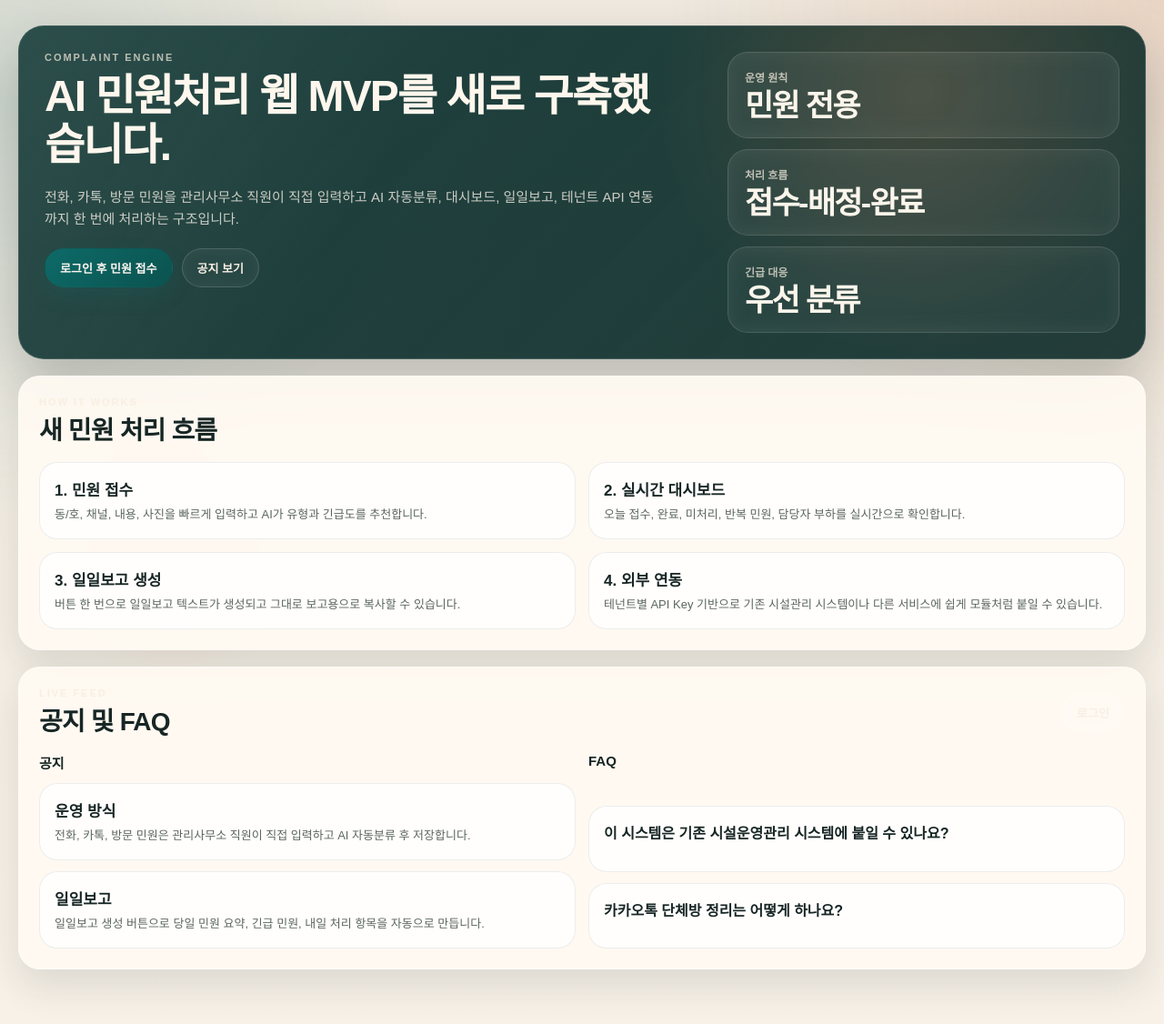
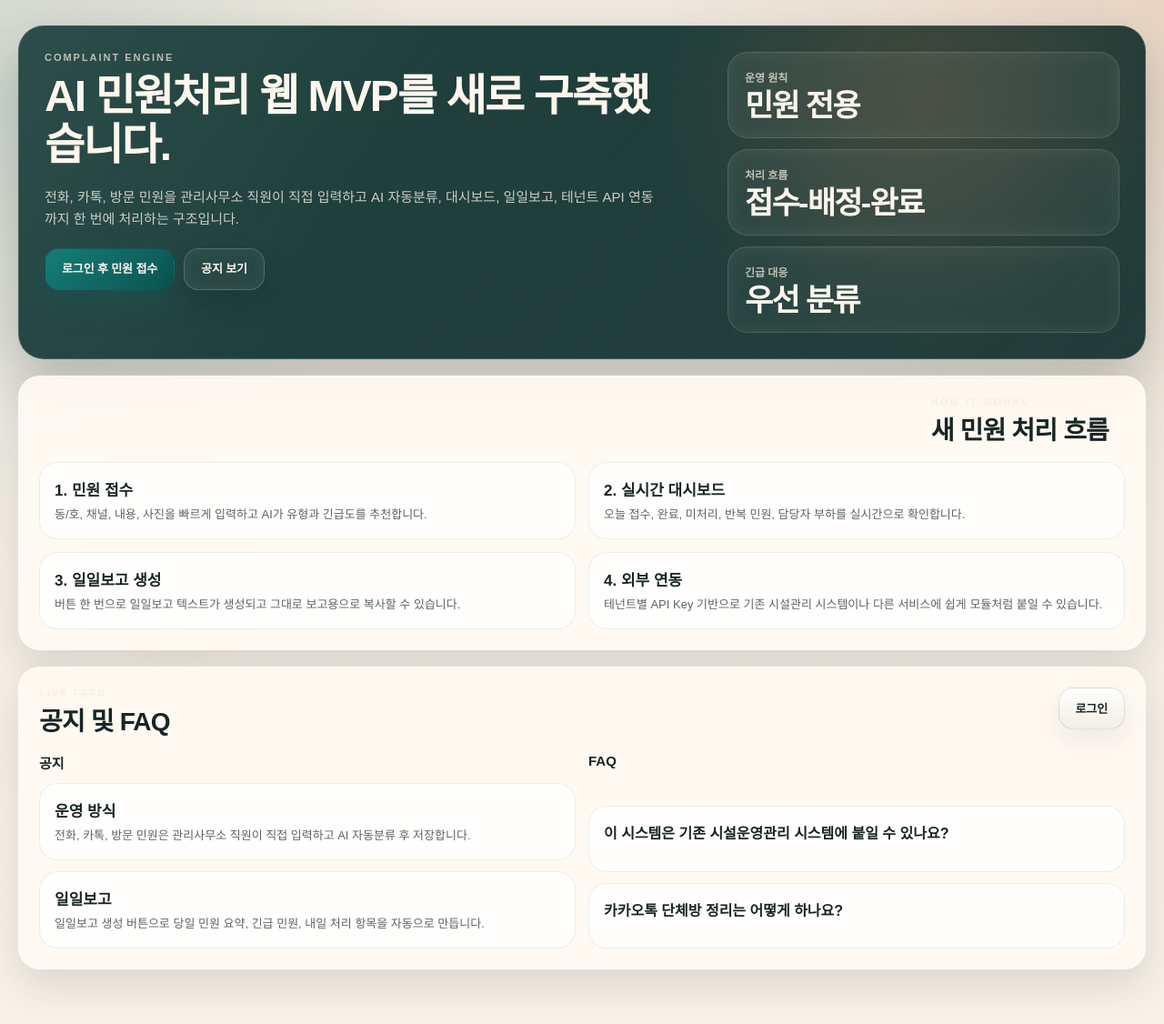
Before and after one commit to guige01-guinsa/ka-part, a FastAPI app: page /pwa/public.html in a window 1280 px wide. Shown: the whole page at 91% size. Run offline with FastAPI, Linux system fonts and the light colour scheme.

Commit message:
Refresh portal button visibility and layout

```diff
--- a/static/pwa/index.html
+++ b/static/pwa/index.html
@@ -10,7 +10,7 @@
   />
   <meta name="theme-color" content="#133936" />
   <link rel="manifest" href="/pwa/manifest.webmanifest?v=4" />
-  <link rel="stylesheet" href="/pwa/portal.css?v=20260409p7" />
+  <link rel="stylesheet" href="/pwa/portal.css?v=20260410a1" />
 </head>
 <body class="portal-shell">
   <div class="page-orb orb-a" aria-hidden="true"></div>
--- a/static/pwa/portal.css
+++ b/static/pwa/portal.css
@@ -12,6 +12,10 @@
   --accent-warm: #cc7646;
   --danger: #b64642;
   --shadow: 0 18px 42px rgba(29, 42, 40, 0.12);
+  --btn-radius: 16px;
+  --btn-height: 46px;
+  --btn-shadow-soft: 0 12px 28px rgba(29, 42, 40, 0.08);
+  --btn-shadow-strong: 0 16px 34px rgba(13, 106, 103, 0.24);
 }
 
 * {
@@ -131,61 +135,148 @@ body {
   line-height: 1.6;
 }
 
-.hero-actions,
-.cta-row,
-.filter-row,
-.panel-head {
+.hero-actions {
   display: flex;
   flex-wrap: wrap;
   gap: 10px;
   align-items: center;
-  justify-content: space-between;
-}
-
-.hero-actions {
   justify-content: flex-start;
   margin-top: 20px;
 }
 
+.panel-head {
+  display: grid;
+  grid-template-columns: minmax(0, 1fr) auto;
+  gap: 16px 18px;
+  align-items: start;
+}
+
+.panel-head > :last-child {
+  justify-self: end;
+  align-self: start;
+}
+
+.cta-row,
+.filter-row,
+.table-actions,
+.attachment-actions {
+  display: flex;
+  flex-wrap: wrap;
+  gap: 10px;
+  align-items: center;
+}
+
+.cta-row {
+  margin-top: 16px;
+}
+
+.panel-head .cta-row {
+  margin-top: 0;
+  justify-content: flex-end;
+  width: min(720px, 100%);
+}
+
+.filter-row {
+  margin-top: 16px;
+  gap: 12px;
+  align-items: end;
+}
+
+.filter-row .field,
+.filter-row .field-inline {
+  flex: 1 1 210px;
+  min-width: 210px;
+}
+
+.filter-row .badge-group {
+  flex: 1 1 260px;
+}
+
 .ghost-btn,
 .action-btn {
+  appearance: none;
+  display: inline-flex;
+  align-items: center;
+  justify-content: center;
+  gap: 8px;
   border: 1px solid transparent;
-  border-radius: 999px;
-  padding: 11px 16px;
+  min-height: var(--btn-height);
+  padding: 0 18px;
+  border-radius: var(--btn-radius);
   font: inherit;
   font-size: 13px;
   font-weight: 700;
+  line-height: 1;
+  letter-spacing: -0.01em;
   cursor: pointer;
   text-decoration: none;
-  transition: transform 140ms ease, box-shadow 140ms ease, background 140ms ease, color 140ms ease;
+  white-space: nowrap;
+  transition:
+    transform 160ms ease,
+    box-shadow 160ms ease,
+    background 160ms ease,
+    border-color 160ms ease,
+    color 160ms ease;
 }
 
 .ghost-btn {
-  color: #f7efe3;
-  background: rgba(255, 255, 255, 0.08);
-  border-color: rgba(255, 255, 255, 0.14);
-  backdrop-filter: blur(8px);
+  color: var(--ink);
+  background: linear-gradient(180deg, rgba(255, 255, 255, 0.96), rgba(243, 237, 228, 0.98));
+  border-color: rgba(19, 57, 54, 0.12);
+  box-shadow: var(--btn-shadow-soft);
 }
 
 .ghost-btn:hover,
 .action-btn:hover {
-  transform: translateY(-1px);
+  transform: translateY(-2px);
+}
+
+.ghost-btn:hover {
+  color: var(--accent-strong);
+  background: linear-gradient(180deg, rgba(255, 255, 255, 1), rgba(233, 245, 243, 0.98));
+  border-color: rgba(13, 106, 103, 0.24);
+  box-shadow: 0 16px 30px rgba(29, 42, 40, 0.1);
 }
 
 .action-btn {
   color: #fff7f1;
-  background: linear-gradient(135deg, var(--accent), var(--accent-strong));
-  box-shadow: 0 10px 22px rgba(13, 106, 103, 0.2);
+  background: linear-gradient(135deg, #157d78, var(--accent-strong));
+  border-color: rgba(8, 61, 58, 0.14);
+  box-shadow: var(--btn-shadow-strong);
 }
 
 .action-btn.action-secondary {
-  color: var(--ink);
-  background: linear-gradient(135deg, #f0e4d3, #f8efe4);
-  box-shadow: none;
+  color: var(--accent-strong);
+  background: linear-gradient(180deg, rgba(230, 243, 241, 0.98), rgba(216, 237, 235, 0.98));
+  border-color: rgba(13, 106, 103, 0.18);
+  box-shadow: 0 12px 26px rgba(13, 106, 103, 0.12);
 }
 
 .action-btn.action-danger {
-  background: linear-gradient(135deg, #c95b46, var(--danger));
+  background: linear-gradient(135deg, #ca5c46, var(--danger));
+  border-color: rgba(122, 34, 31, 0.16);
+  box-shadow: 0 16px 30px rgba(182, 70, 66, 0.22);
+}
+
+.action-btn.action-secondary:hover {
+  color: var(--accent-strong);
+  border-color: rgba(13, 106, 103, 0.28);
+  box-shadow: 0 16px 32px rgba(13, 106, 103, 0.14);
+}
+
+.action-btn.action-danger:hover {
+  box-shadow: 0 18px 34px rgba(182, 70, 66, 0.26);
+}
+
+.ghost-btn:focus-visible,
+.action-btn:focus-visible,
+.summary-chip-btn:focus-visible,
+.mobile-intake-step:focus-visible,
+.mobile-dock-btn:focus-visible {
+  outline: none;
+  box-shadow:
+    0 0 0 4px rgba(13, 106, 103, 0.12),
+    0 14px 30px rgba(29, 42, 40, 0.12);
 }
 
 .action-btn:disabled,
@@ -194,6 +285,21 @@ body {
   cursor: not-allowed;
   transform: none;
   box-shadow: none;
+}
+
+.hero .ghost-btn {
+  color: #fff7ed;
+  background: rgba(255, 255, 255, 0.08);
+  border-color: rgba(255, 255, 255, 0.18);
+  box-shadow: 0 14px 30px rgba(10, 25, 24, 0.2);
+  backdrop-filter: blur(10px);
+}
+
+.hero .ghost-btn:hover {
+  color: #ffffff;
+  background: rgba(255, 255, 255, 0.14);
+  border-color: rgba(255, 255, 255, 0.28);
+  box-shadow: 0 18px 36px rgba(10, 25, 24, 0.24);
 }
 
 .hero-metrics {
```
Also changed, not shown: other parts of static/pwa/portal.css (+84 -13 lines).
